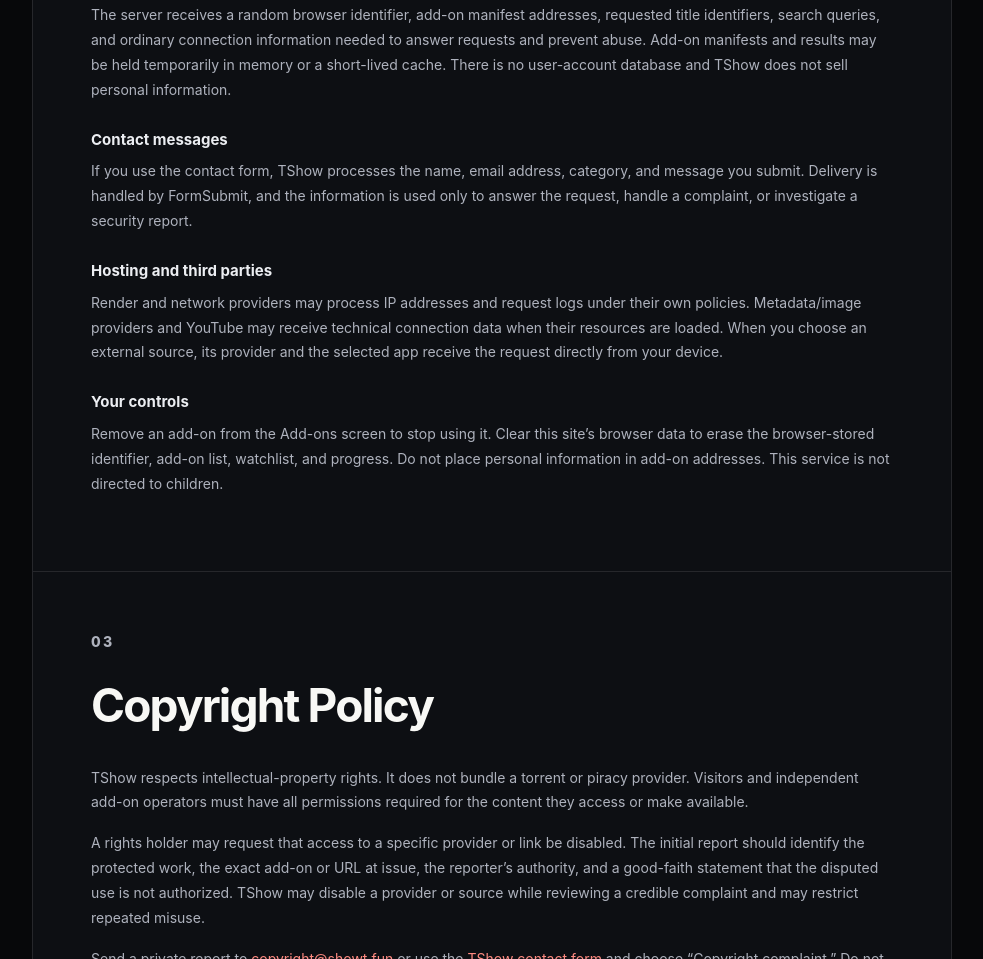
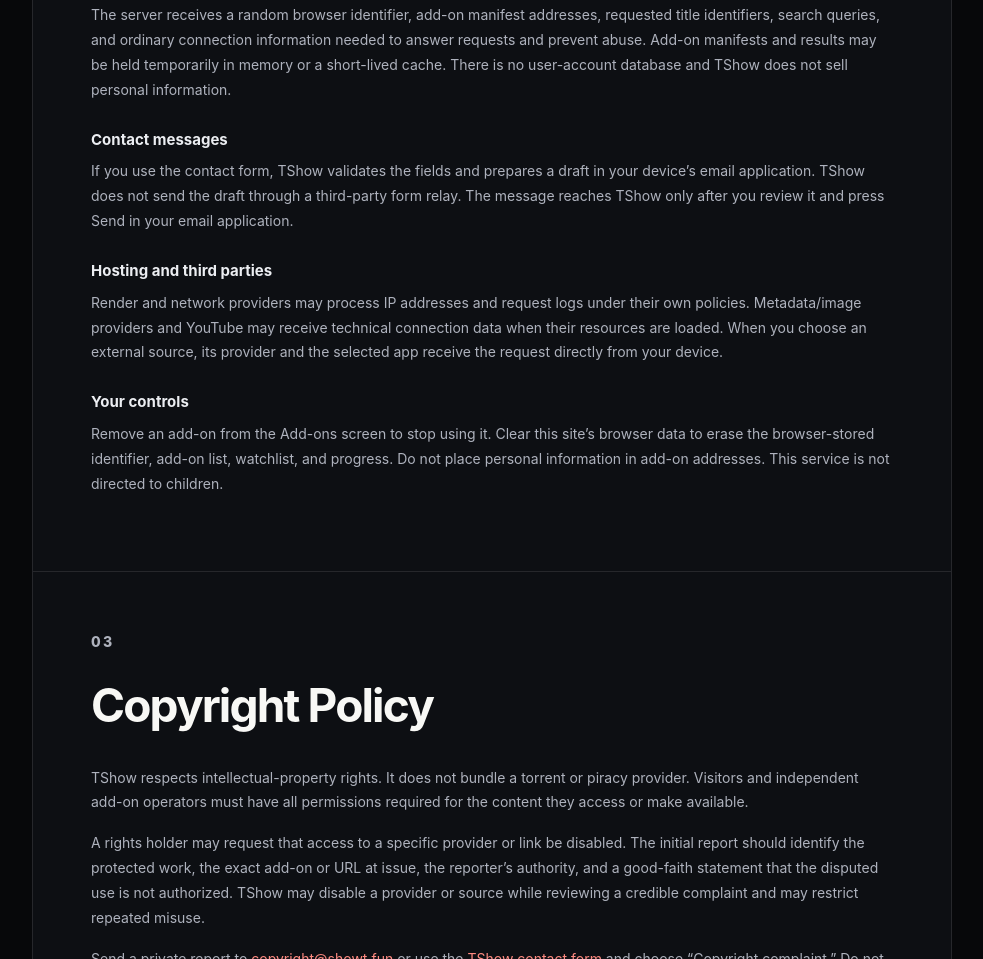
Before and after one commit to cvmturan/tshow, a website: page public/legal.html in a window 1280 px wide. Shown: the part 1872-2831 px from the top of the page, without its empty margins (148-1131 px from the left). Drawn offline with Linux system fonts and the light colour scheme.

Commit message:
Clarify private contact flow in public/legal.html

```diff
--- a/public/legal.html
+++ b/public/legal.html
@@ -66,7 +66,7 @@
                 <p>The server receives a random browser identifier, add-on manifest addresses, requested title identifiers, search queries, and ordinary connection information needed to answer requests and prevent abuse. Add-on manifests and results may be held temporarily in memory or a short-lived cache. There is no user-account database and TShow does not sell personal information.</p>
 
                 <h3>Contact messages</h3>
-                <p>If you use the contact form, TShow processes the name, email address, category, and message you submit. Delivery is handled by FormSubmit, and the information is used only to answer the request, handle a complaint, or investigate a security report.</p>
+                <p>If you use the contact form, TShow validates the fields and prepares a draft in your device’s email application. TShow does not send the draft through a third-party form relay. The message reaches TShow only after you review it and press Send in your email application.</p>
 
                 <h3>Hosting and third parties</h3>
                 <p>Render and network providers may process IP addresses and request logs under their own policies. Metadata/image providers and YouTube may receive technical connection data when their resources are loaded. When you choose an external source, its provider and the selected app receive the request directly from your device.</p>
```
